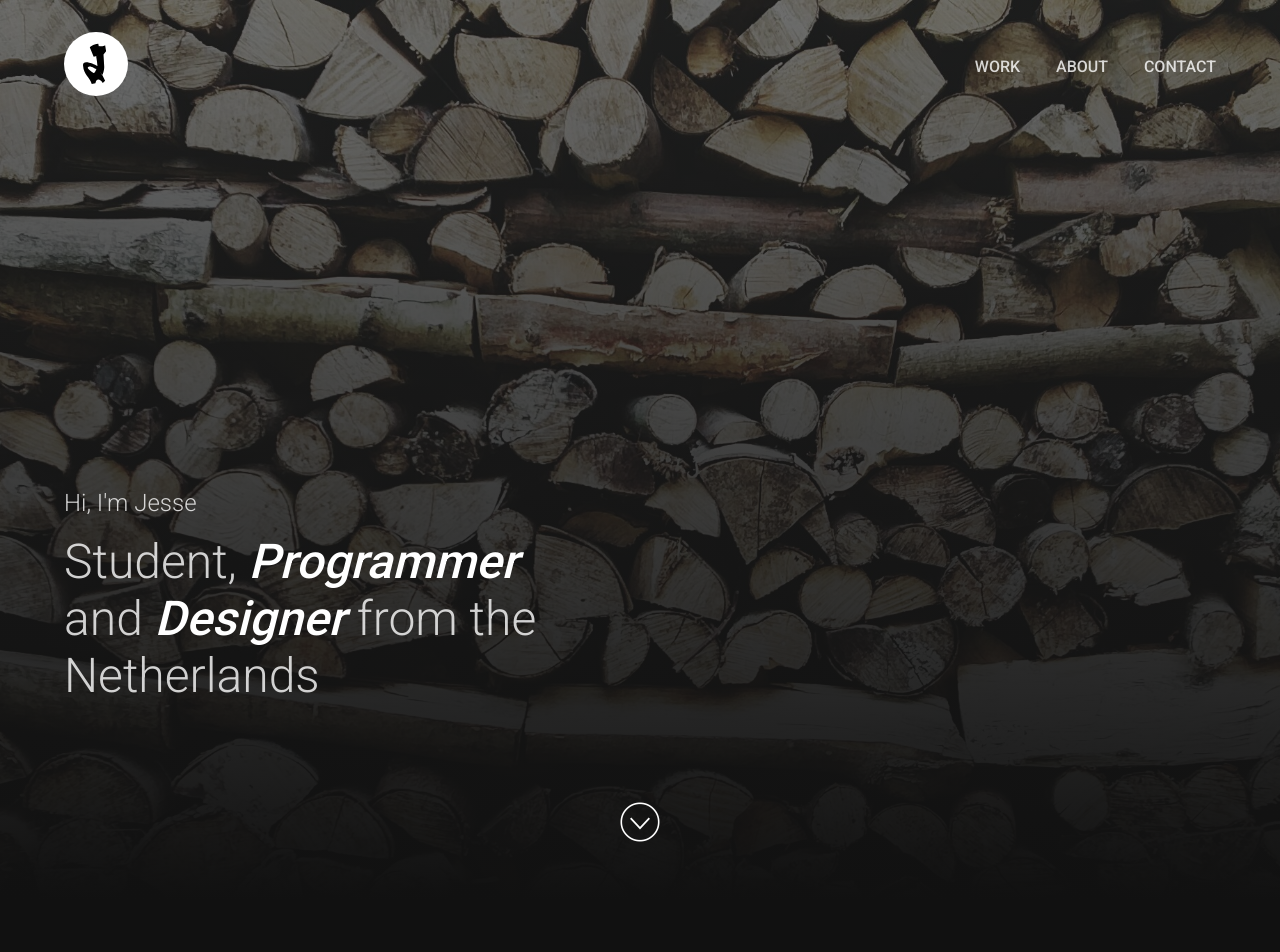
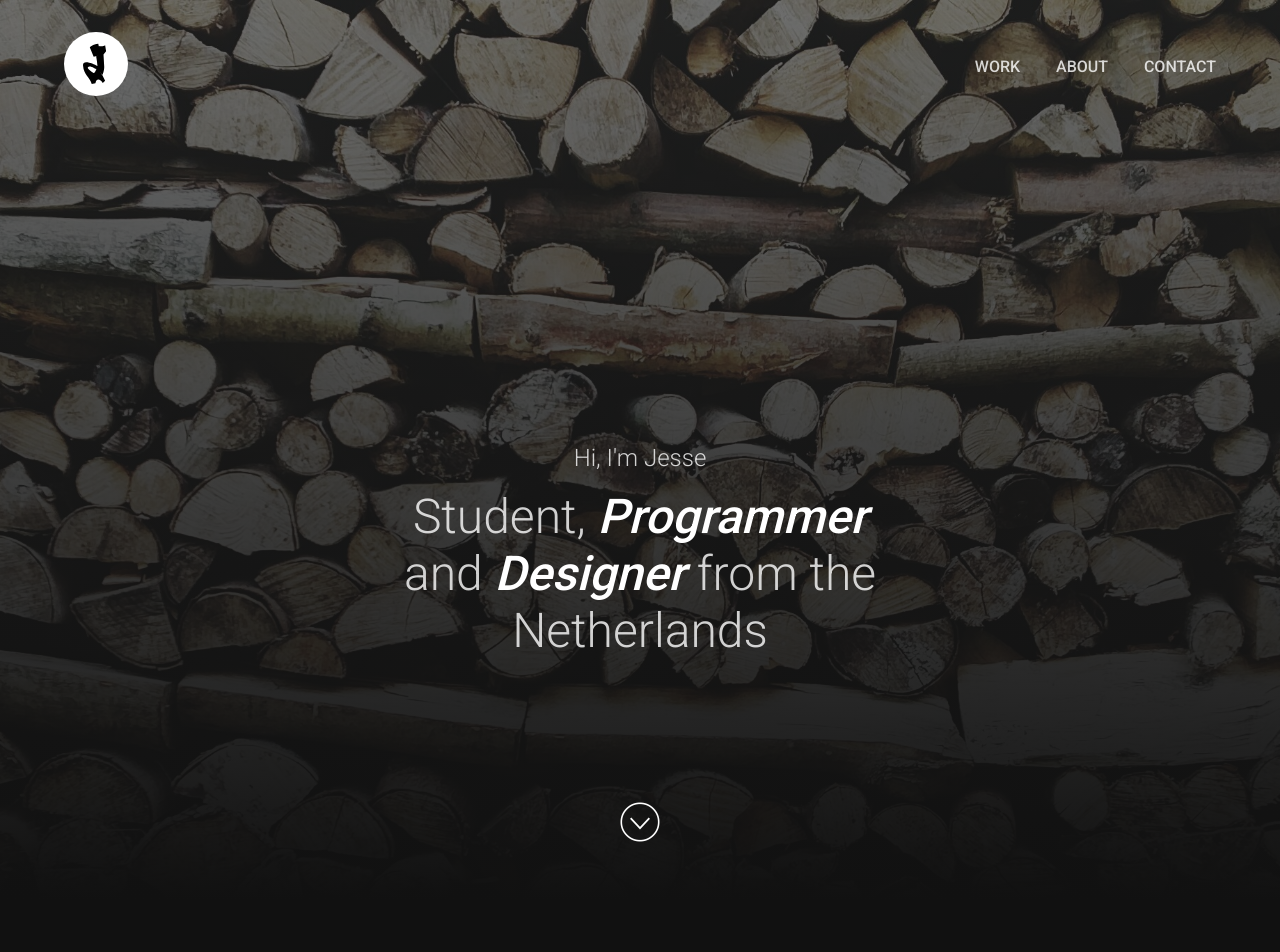
Before and after one commit to jessevdp/jessevdp.github.io, a Jekyll site: the page built from index.html, in a window 1280 px wide. Shown: the top 952 px of the page. Built offline with Jekyll 4.4.1, drawn with Linux system fonts in a browser that asks for light colours.

Commit message:
Slight improvements
Did some stuff and some things.

```diff
--- a/_sass/about.sass
+++ b/_sass/about.sass
@@ -28,7 +28,7 @@ section#about
       width: 100vw
       height: 400px
       background:
-        image: url('https://source.unsplash.com/random')
+        image: url('https://placehold.it/1000x1000')
         size: cover
         position: center
 
--- a/_sass/global.sass
+++ b/_sass/global.sass
@@ -29,9 +29,10 @@ a.cta
 
   transition: all 200ms
 
-  top: 0px
-  left: 0px
+  top: -4px
+  left: -4px
+  box-shadow: 2px 2px 0px #111, 4px 4px 0px $color-main
   &:hover
-    box-shadow: 2px 2px 0px #111, 4px 4px 0px $color-main
-    top: -4px
-    left: -4px
+    box-shadow: none
+    top: 0px
+    left: 0px
--- a/_sass/home-header.sass
+++ b/_sass/home-header.sass
@@ -38,12 +38,12 @@ header.home
     position: absolute
     bottom: 15%
     padding: 0 $side-spacing-small
+    max-width: $max-width
 
     h1
       font-size: 2.5rem
     h3, h1
       margin: 1rem 0
-      max-width: 500px
       color: $text-color-light-secondary
       font-weight: 300
       span
@@ -53,8 +53,12 @@ header.home
 
     +mediaQ('md')
       padding: 0 $side-spacing
-      bottom: 20%
+      bottom: 25%
+      left: 50%
+      transform: translateX(-50%)
       h1
         font-size: 3rem
+        text-align: center
       h3
         font-size: 1.5rem
+        text-align: center
```
